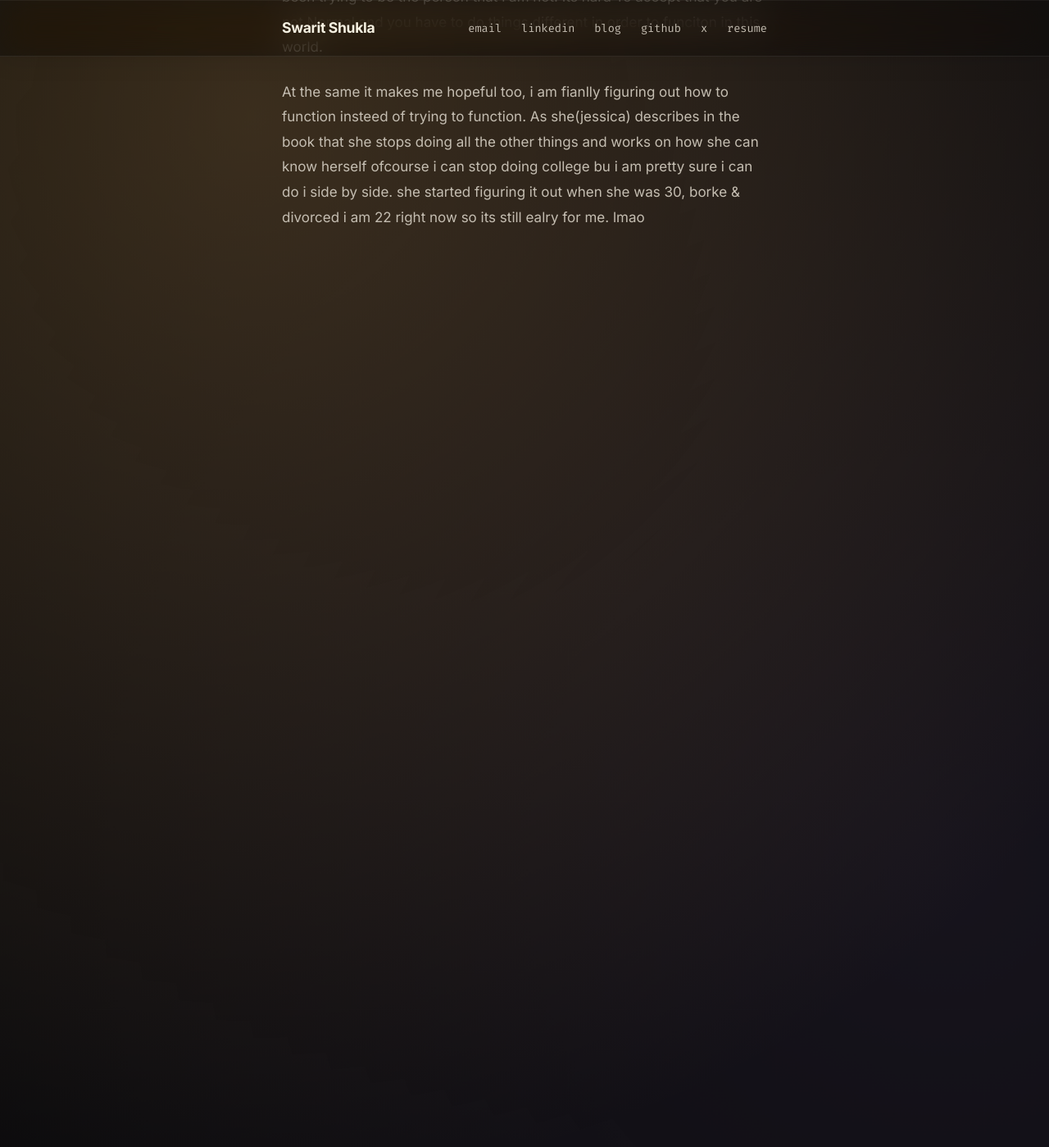
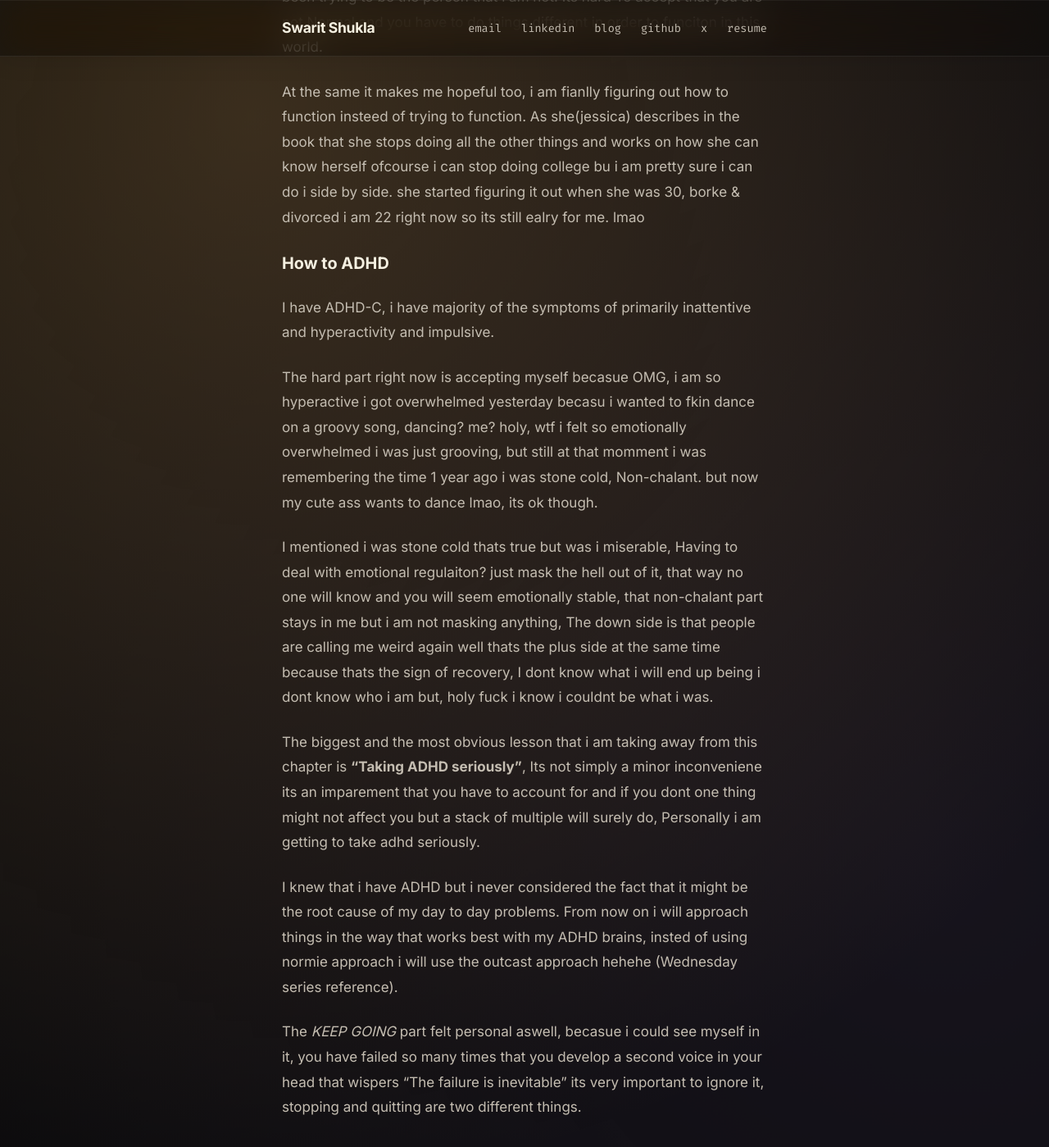
Before and after one commit to SWARITSHUKLA/SWARITSHUKLA.github.io, a Jekyll site: the page built from _posts/2026-08-21-HOW-TO-ADHD-experience.md, in a window 1280 px wide and 1400 px high, scrolled down 704 px. Shown: the whole window at 82% size. Built offline with Jekyll 4.4.1, drawn with Linux system fonts in a browser that asks for light colours.

Commit message:
chapter 2 - HOW TO ADHD experience post

```diff
--- a/_posts/2026-08-21-HOW-TO-ADHD-experience.md
+++ b/_posts/2026-08-21-HOW-TO-ADHD-experience.md
@@ -14,3 +14,17 @@ I got How got to ADHD by Jessica MCcabe, i will be documenting all of my learnin
 I could relate to this chapter, i'm also one of those guys who get ttold that the have a  lot of potential, i am careless and all of hatt stuff, while reading this i ahd a sudden realization hat made me very emotional, i realized i am not normal, I know this already but knowing and realizing are two different things and when i realized that, i was a bit teary, all m life i havee been trying to be the person that i am not. Its hard To accept that you are not Normal and you have to do things different in order to funciton in this world.
 
 At the same it makes me hopeful too, i am fianlly figuring out how to function insteed of trying to function. As she(jessica) describes in the book that she stops doing all the other things and works on how she can know herself ofcourse i can stop doing college bu i am pretty sure i can do i side by side. she started figuring it out when she was 30, borke & divorced i am 22 right now so its  still ealry for me. lmao
+
+### How to ADHD
+
+I have ADHD-C, i have majority of the symptoms of primarily inattentive and hyperactivity and impulsive.
+
+The hard part right now is accepting myself becasue OMG, i am so hyperactive i got overwhelmed yesterday becasu i wanted to fkin dance on a groovy song, dancing? me? holy, wtf i felt so emotionally overwhelmed i was just grooving, but still at that momment i was remembering the time 1 year ago i was stone cold, Non-chalant. but now my cute ass wants to dance lmao, its ok though.
+
+I mentioned i was stone cold thats true but was i miserable, Having to deal with emotional regulaiton? just mask the hell out of it, that way no one will know and you will seem emotionally stable, that non-chalant part stays in me but i am not masking anything, The down side is that people are calling me weird again well thats the plus side at the same time because thats the sign of recovery, I dont know what i will end up being i dont know who i am but, holy fuck i know i couldnt be what i was.
+
+The biggest and the most obvious lesson that i am taking away from this chapter is **"Taking ADHD seriously"**, Its not simply a minor inconveniene its an imparement that you have to account for and if you dont one thing might not affect you but a stack of multiple will surely do, Personally i am getting to take adhd seriously.
+
+I knew that i have ADHD but i never considered the fact that it might be the root cause of my day to day problems. From now on i will approach things in the way that works best with my ADHD brains, insted of using normie approach i will use the outcast approach hehehe (Wednesday series reference).
+
+The *KEEP GOING* part felt personal aswell, becasue i could see myself in it, you have failed so many times that you develop a second voice in your head that wispers "The failure is inevitable" its very important to ignore it, stopping and quitting are two different things.
```
